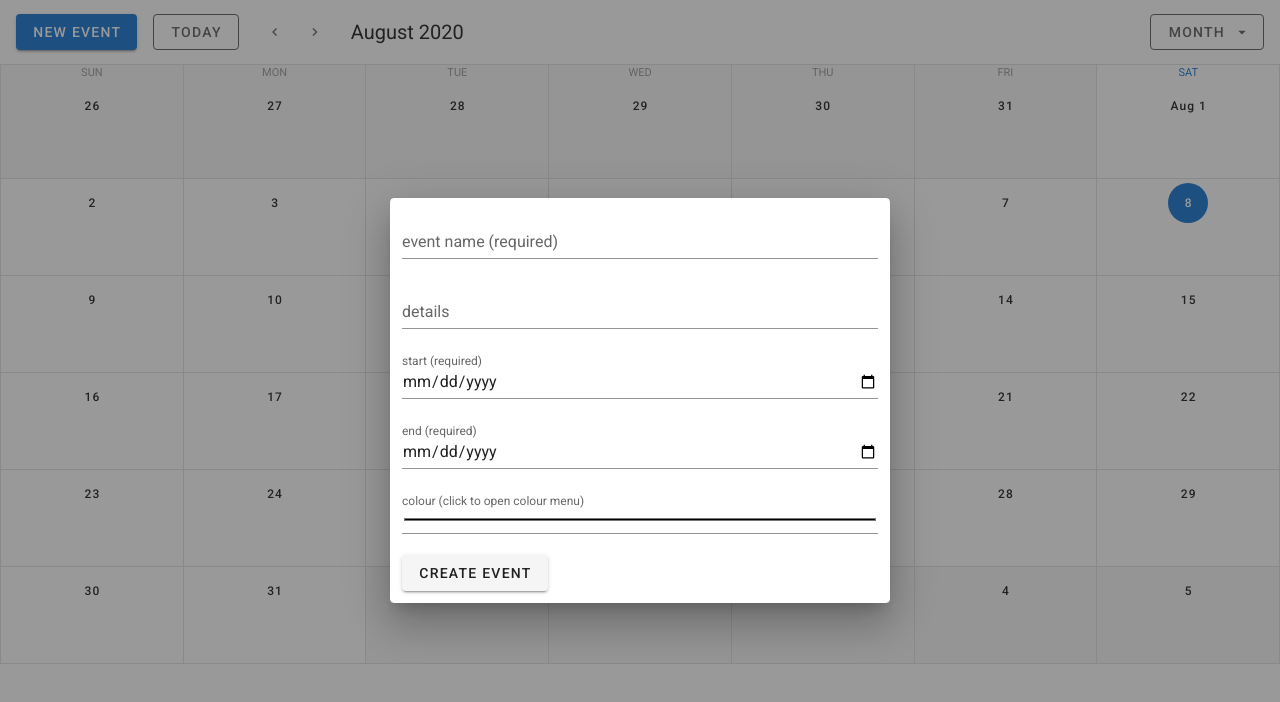
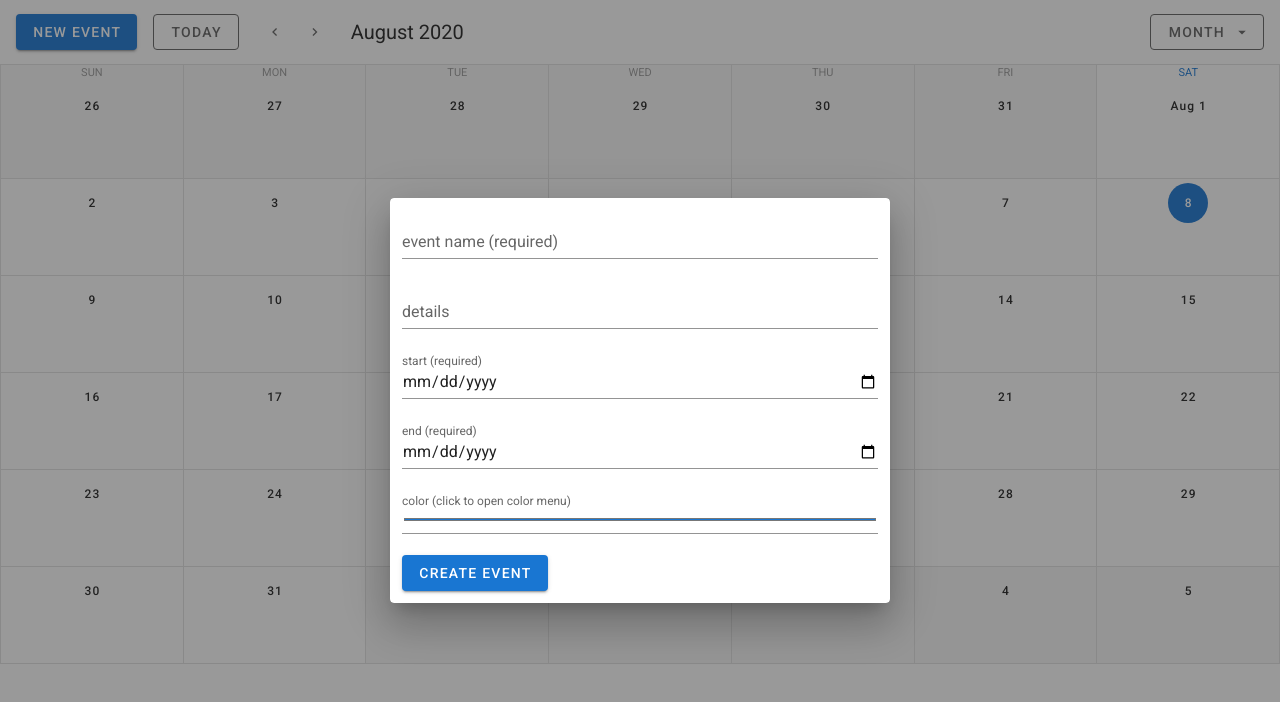
Before and after one commit to Jamie95187/vueCalendarApp, a Vue app: page / in a window 1280 px wide. Both pictures are taken after a click on the button "NEW EVENT". Shown: the top 702 px of the page. Built offline with nearby package versions, Linux system fonts and the light colour scheme; no server answers; the database is empty; what vue-textarea-autosize would draw is missing.

Commit message:
refactor colour state

```diff
--- a/src/components/Calendar.vue
+++ b/src/components/Calendar.vue
@@ -58,8 +58,8 @@
               <v-text-field v-model="details" type="text" label="details"></v-text-field>
               <v-text-field v-model="start" type="date" label="start (required)"></v-text-field>
               <v-text-field v-model="end" type="date" label="end (required)"></v-text-field>
-              <v-text-field v-model="color" type="color" label="colour (click to open colour menu)"></v-text-field>
-              <v-btn type="submit" colour="primary" class="mr-4" @click.stop="dialog=false">
+              <v-text-field v-model="color" type="color" label="color (click to open color menu)"></v-text-field>
+              <v-btn type="submit" color="primary" class="mr-4" @click.stop="dialog=false">
                 Create Event
               </v-btn>
             </v-form>
@@ -92,7 +92,7 @@
             flat
           >
             <v-toolbar
-              :color="selectedEvent.colour"
+              :color="selectedEvent.color"
               dark
             >
               <v-btn @click="deleteEvent(selectedEvent.id)" icon>
@@ -163,7 +163,7 @@ import { db } from '../main';
       details: null,
       start: null,
       end: null,
-      colour: "#1976D2",
+      color: "#1976D2",
       currentlyEditing: null,
       selectedEvent: {},
       selectedElement: null,
@@ -194,14 +194,14 @@ import { db } from '../main';
             details: this.details,
             start: this.start,
             end: this.end,
-            colour: this.colour
+            color: this.color
           });
           this.getEvents();
           this.name = "";
           this.details = "";
           this.start = "";
           this.end = "";
-          this.colour = "";
+          this.color = "";
         } else {
           alert('Name, start and end date are required');
         }
@@ -220,7 +220,7 @@ import { db } from '../main';
         this.getEvents();
       },
       getEventColor(ev) {
-        return ev.colour;
+        return ev.color;
       },
       viewDay ({ date }) {
         this.focus = date
```
